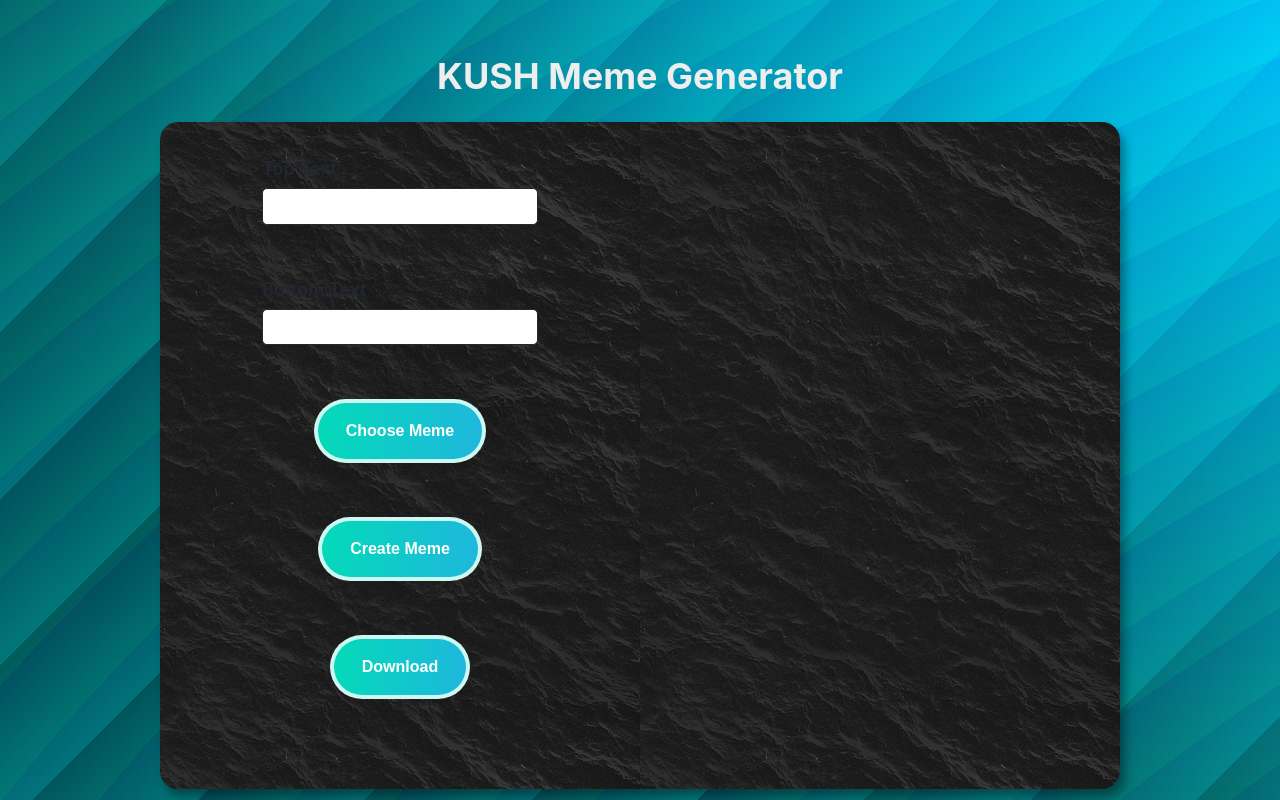
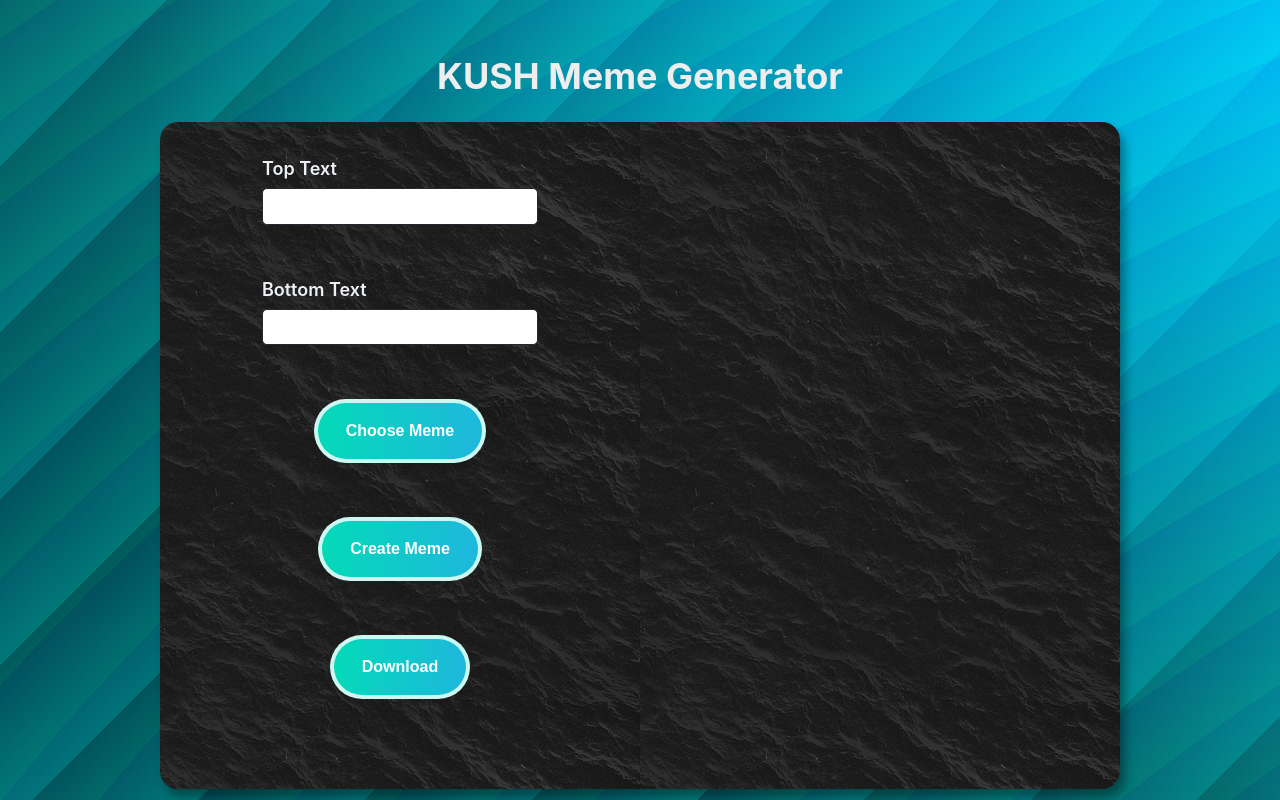
Before and after one commit to Kush614/Meme-Generator-, a React (Create React App) app: page / in a window 1280 px wide. Built offline with nearby package versions, Linux system fonts and the light colour scheme; no server answers.

Commit message:
Update index.css

```diff
--- a/src/index.css
+++ b/src/index.css
@@ -161,7 +161,7 @@ h1 {
 label {
   margin-bottom: 0.5rem;
   font-weight: 600;
-  color: #222831;
+  color: #edf0f5;
 }
 
 input {
```
